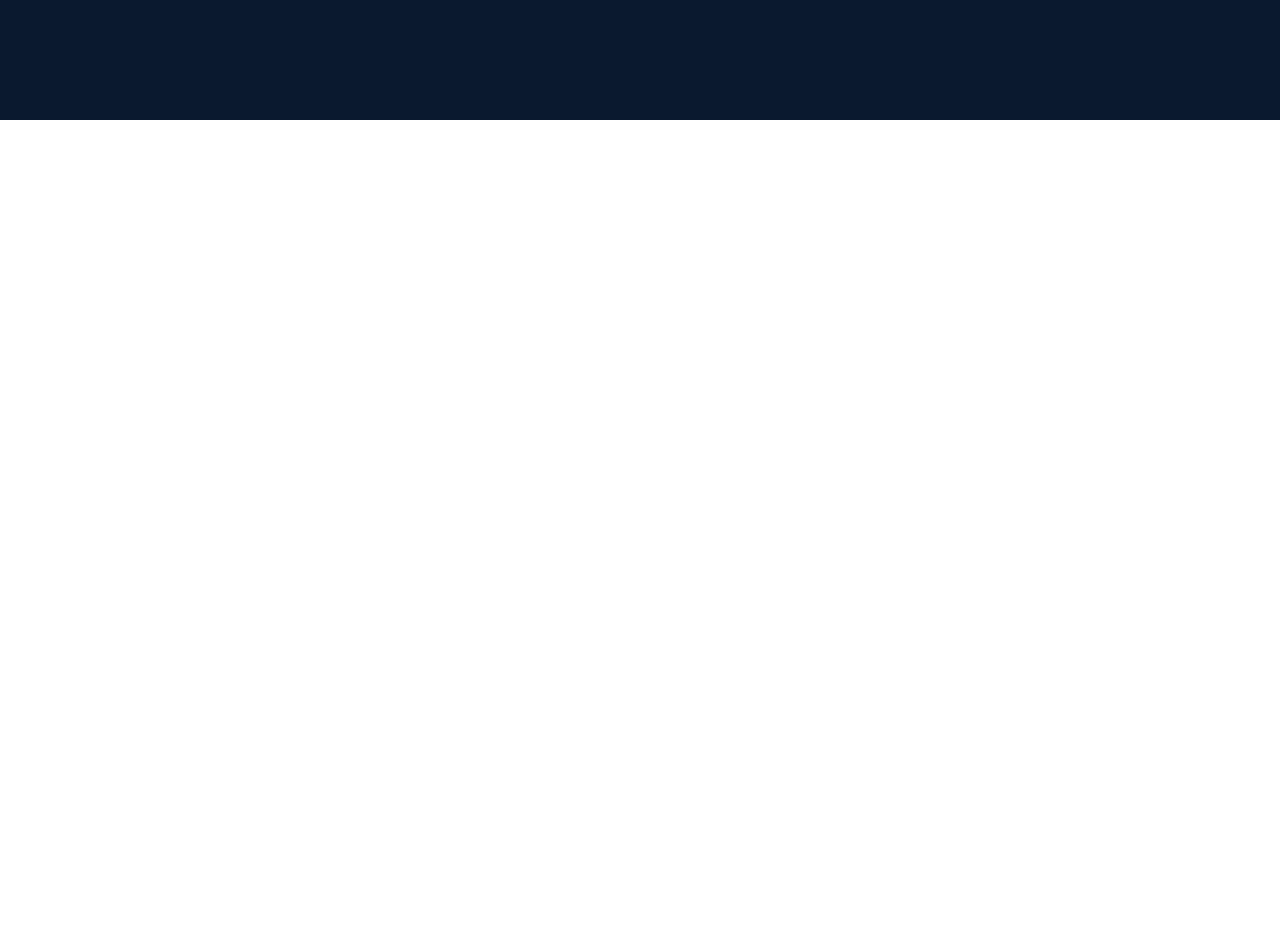
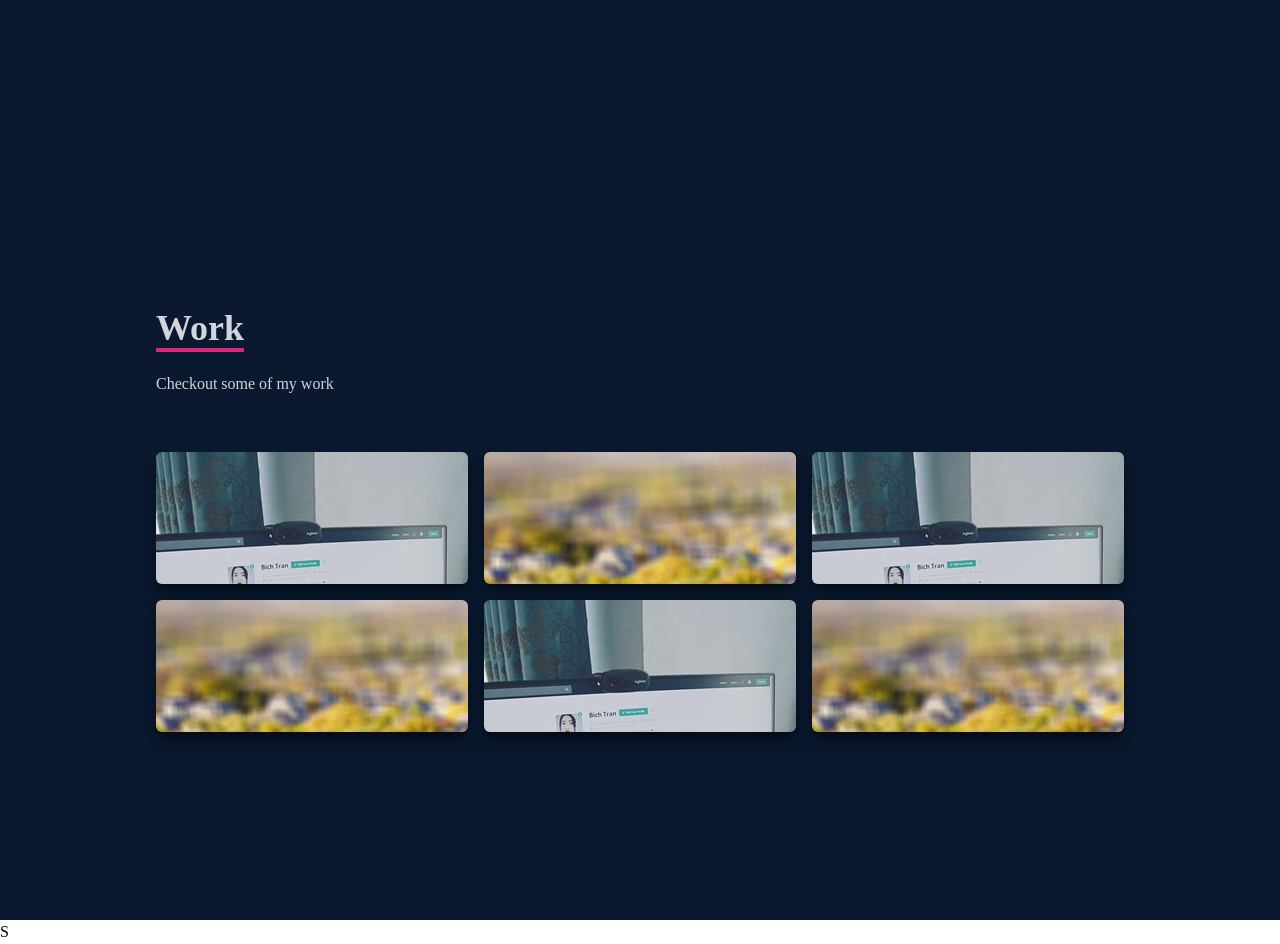
Before and after one commit to Abby1129/port-ab-tech, a React (Create React App) app: page / in a window 1280 px wide. Shown: the part 1480-2424 px from the top of the page. Before the commit the page ends 1600 px from the top, so only its background shows below. Built offline with nearby package versions, Linux system fonts and the light colour scheme.

Commit message:
update work component

```diff
--- a/src/App.js
+++ b/src/App.js
@@ -1,6 +1,7 @@
 import Navbar from "./components/Navbar";
 import Home from "./components/Home";
 import Skills from "./components/Skills";
+import Work from "./components/Work";
 
 function App() {
   return (
@@ -8,6 +9,7 @@
       <Navbar />
       <Home />
       <Skills />
+      <Work />S
     </>
   );
 }
--- a/src/components/Work.jsx
+++ b/src/components/Work.jsx
@@ -1,6 +1,8 @@
 import React from "react";
+import WorkImg from "../assets/workImg.jpg";
+import RealEstate from "../assets/realEstate.jpg";
 
-export default function Work() {
+const Work = () => {
   return (
     <div name="work" className="w-full md:h-screen text-gray-300 bg-[#0a192f]">
       <div className="max-w-[1000px] mx-auto p-4 flex flex-col justify-center w-full h-full">
@@ -10,7 +12,159 @@
           </p>
           <p className="py-6">Checkout some of my work</p>
         </div>
+
+        {/* Container */}
+        <div className="grid sm:grid-cols-2 md:grid-cols-3 gap-4">
+          {/* Grid Item */}
+          <div
+            style={{ backgroundImage: `url(${WorkImg})` }}
+            className="shadow-lg shadow-[#040c16] group container rounded-md flex justify-center items-center mx-auto content-div"
+          >
+            {/* Hover Effects */}
+            <div className="opacity-0 group-hover:opacity-100">
+              <span className="text-2xl font-bold text-white tracking-wider">
+                React JS App
+              </span>
+              <div className="pt-8 text-center">
+                <a href="/">
+                  <button className="text-center rounded-lg px-4 py-3 m-2 bg-white text-gray-700 font-bold text-lg">
+                    Demo
+                  </button>
+                </a>
+                <a href="/">
+                  <button className="text-center rounded-lg px-4 py-3 m-2 bg-white text-gray-700 font-bold text-lg">
+                    Code
+                  </button>
+                </a>
+              </div>
+            </div>
+          </div>
+
+          <div
+            style={{ backgroundImage: `url(${RealEstate})` }}
+            className="shadow-lg shadow-[#040c16] group container rounded-md flex justify-center items-center mx-auto content-div"
+          >
+            {/* Hover Effects */}
+            <div className="opacity-0 group-hover:opacity-100">
+              <span className="text-2xl font-bold text-white tracking-wider">
+                React JS App
+              </span>
+              <div className="pt-8 text-center">
+                <a href="/">
+                  <button className="text-center rounded-lg px-4 py-3 m-2 bg-white text-gray-700 font-bold text-lg">
+                    Demo
+                  </button>
+                </a>
+                <a href="/">
+                  <button className="text-center rounded-lg px-4 py-3 m-2 bg-white text-gray-700 font-bold text-lg">
+                    Code
+                  </button>
+                </a>
+              </div>
+            </div>
+          </div>
+
+          {/* Grid Item */}
+          <div
+            style={{ backgroundImage: `url(${WorkImg})` }}
+            className="shadow-lg shadow-[#040c16] group container rounded-md flex justify-center items-center mx-auto content-div"
+          >
+            {/* Hover Effects */}
+            <div className="opacity-0 group-hover:opacity-100">
+              <span className="text-2xl font-bold text-white tracking-wider">
+                React JS App
+              </span>
+              <div className="pt-8 text-center">
+                <a href="/">
+                  <button className="text-center rounded-lg px-4 py-3 m-2 bg-white text-gray-700 font-bold text-lg">
+                    Demo
+                  </button>
+                </a>
+                <a href="/">
+                  <button className="text-center rounded-lg px-4 py-3 m-2 bg-white text-gray-700 font-bold text-lg">
+                    Code
+                  </button>
+                </a>
+              </div>
+            </div>
+          </div>
+
+          <div
+            style={{ backgroundImage: `url(${RealEstate})` }}
+            className="shadow-lg shadow-[#040c16] group container rounded-md flex justify-center items-center mx-auto content-div"
+          >
+            {/* Hover Effects */}
+            <div className="opacity-0 group-hover:opacity-100">
+              <span className="text-2xl font-bold text-white tracking-wider">
+                React JS App
+              </span>
+              <div className="pt-8 text-center">
+                <a href="/">
+                  <button className="text-center rounded-lg px-4 py-3 m-2 bg-white text-gray-700 font-bold text-lg">
+                    Demo
+                  </button>
+                </a>
+                <a href="/">
+                  <button className="text-center rounded-lg px-4 py-3 m-2 bg-white text-gray-700 font-bold text-lg">
+                    Code
+                  </button>
+                </a>
+              </div>
+            </div>
+          </div>
+
+          {/* Grid Item */}
+          <div
+            style={{ backgroundImage: `url(${WorkImg})` }}
+            className="shadow-lg shadow-[#040c16] group container rounded-md flex justify-center items-center mx-auto content-div"
+          >
+            {/* Hover Effects */}
+            <div className="opacity-0 group-hover:opacity-100">
+              <span className="text-2xl font-bold text-white tracking-wider">
+                React JS App
+              </span>
+              <div className="pt-8 text-center">
+                <a href="/">
+                  <button className="text-center rounded-lg px-4 py-3 m-2 bg-white text-gray-700 font-bold text-lg">
+                    Demo
+                  </button>
+                </a>
+                <a href="/">
+                  <button className="text-center rounded-lg px-4 py-3 m-2 bg-white text-gray-700 font-bold text-lg">
+                    Code
+                  </button>
+                </a>
+              </div>
+            </div>
+          </div>
+
+          <div
+            style={{ backgroundImage: `url(${RealEstate})` }}
+            className="shadow-lg shadow-[#040c16] group container rounded-md flex justify-center items-center mx-auto content-div"
+          >
+            {/* Hover Effects */}
+            <div className="opacity-0 group-hover:opacity-100">
+              <span className="text-2xl font-bold text-white tracking-wider">
+                React JS App
+              </span>
+              <div className="pt-8 text-center">
+                <a href="/">
+                  <button className="text-center rounded-lg px-4 py-3 m-2 bg-white text-gray-700 font-bold text-lg">
+                    Demo
+                  </button>
+                </a>
+                <a href="/">
+                  <button className="text-center rounded-lg px-4 py-3 m-2 bg-white text-gray-700 font-bold text-lg">
+                    Code
+                  </button>
+                </a>
+              </div>
+            </div>
+          </div>
+        </div>
       </div>
     </div>
   );
-}
+};
+
+export default Work;
```
Also changed, not shown: src/assets/realEstate.jpg (added), src/assets/workImg.jpg (added).
